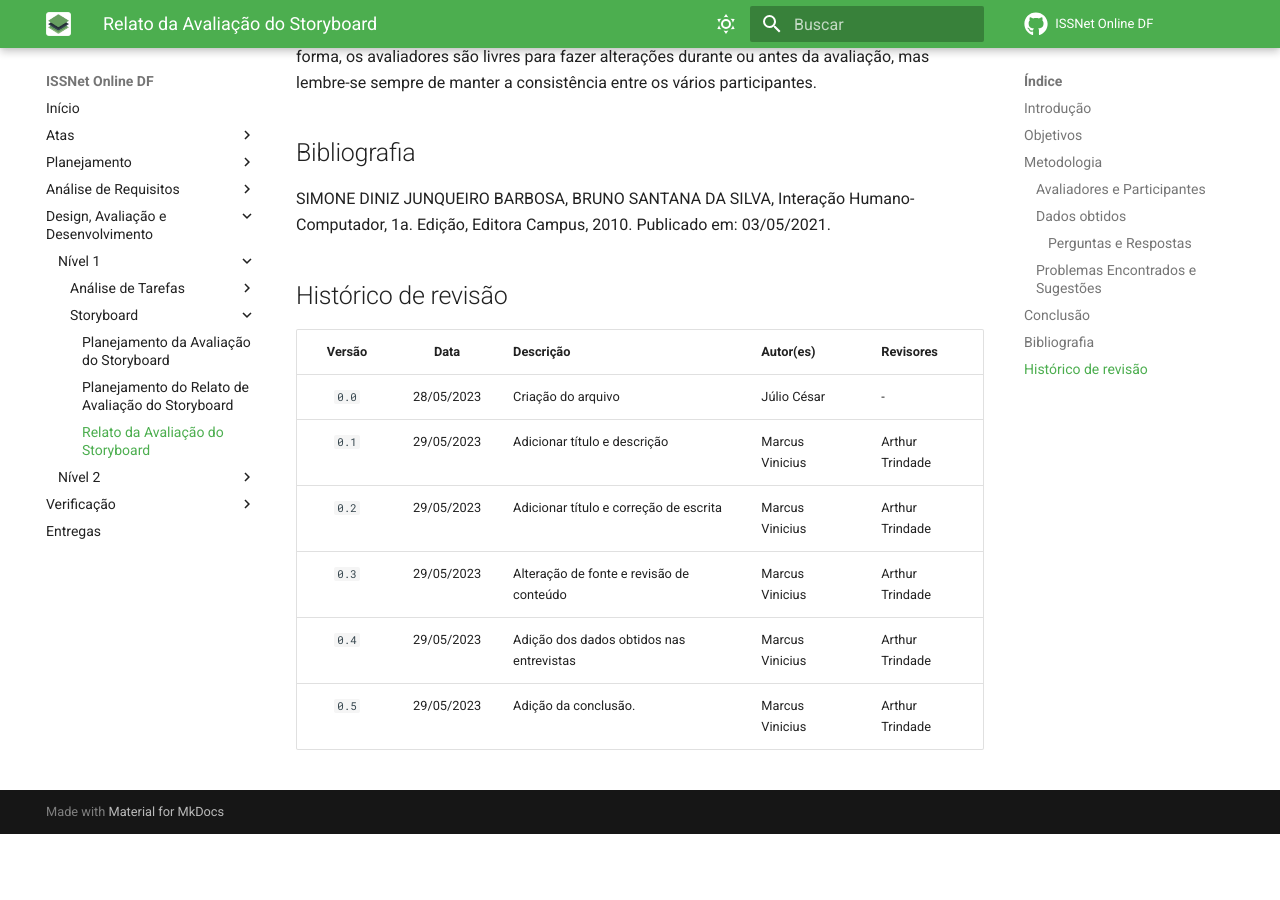
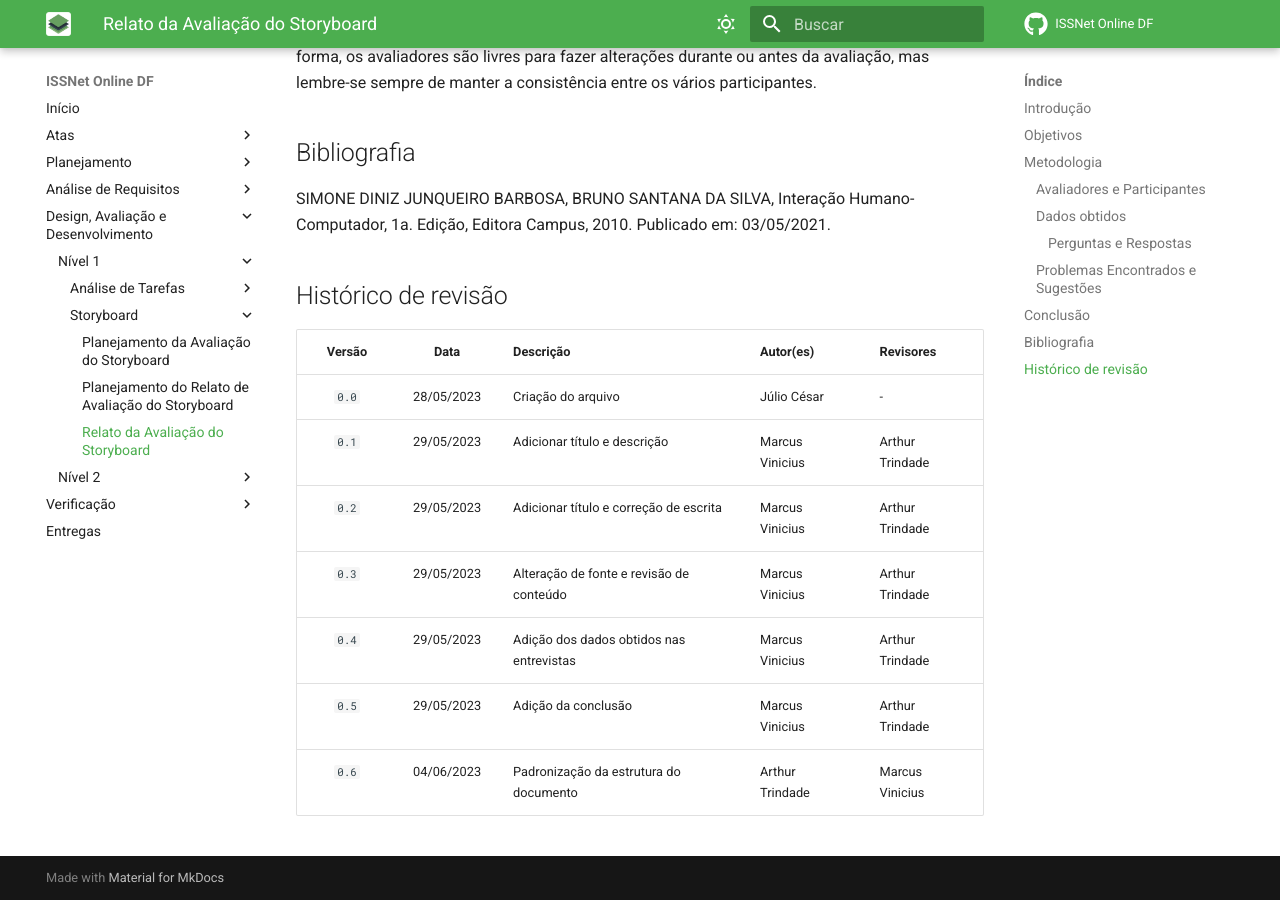
Before and after one commit to Interacao-Humano-Computador/2023.1-ISSNet, an MkDocs documentation site: the page built from gitpages/docs/design_avaliacao_desenvolvimento/nivel1/storyboard/relato_storyboard.md, in a window 1280 px wide and 900 px high, scrolled down 2677 px. Built offline with MkDocs 1.6.1 and Material for MkDocs 9.7.7, drawn with Linux system fonts in a browser that asks for light colours; comment, search, counter and statistics services are not loaded; before the commit the page ends 3511 px from its top, so only the background shows below that.

Commit message:
padronização de artefatos

```diff
--- a/gitpages/docs/design_avaliacao_desenvolvimento/nivel1/storyboard/relato_storyboard.md
+++ b/gitpages/docs/design_avaliacao_desenvolvimento/nivel1/storyboard/relato_storyboard.md
@@ -77,4 +77,5 @@ Edição, Editora Campus, 2010. Publicado em: 03/05/2021.
 | `0.2`      | 29/05/2023  | Adicionar título e correção de escrita    | Marcus Vinicius | Arthur Trindade |
 | `0.3`      | 29/05/2023  | Alteração de fonte e revisão de conteúdo  | Marcus Vinicius | Arthur Trindade |
 | `0.4`      | 29/05/2023  | Adição dos dados obtidos nas entrevistas  | Marcus Vinicius | Arthur Trindade |
-| `0.5`      | 29/05/2023  | Adição da conclusão.                      | Marcus Vinicius | Arthur Trindade |
+| `0.5`      | 29/05/2023  | Adição da conclusão                       | Marcus Vinicius | Arthur Trindade |
+| `0.6`      | 04/06/2023  | Padronização da estrutura do documento    | Arthur Trindade | Marcus Vinicius |
```
Also changed, not shown: gitpages/docs/design_avaliacao_desenvolvimento/nivel1/analise_de_tarefas/plan_avaliacao_analisetarefas.md (+1 -0 lines), gitpages/docs/design_avaliacao_desenvolvimento/nivel1/analise_de_tarefas/relato_analisetarefas.md (+2 -1 lines), gitpages/docs/design_avaliacao_desenvolvimento/nivel1/storyboard/plan_avaliacao_storyboard.md (+1 -0 lines), gitpages/docs/design_avaliacao_desenvolvimento/nivel2/plan_avaliacao_protpapel.md (+1 -0 lines), gitpages/docs/planejamento/cronograma/cronograma_plan.md (+1 -0 lines).
